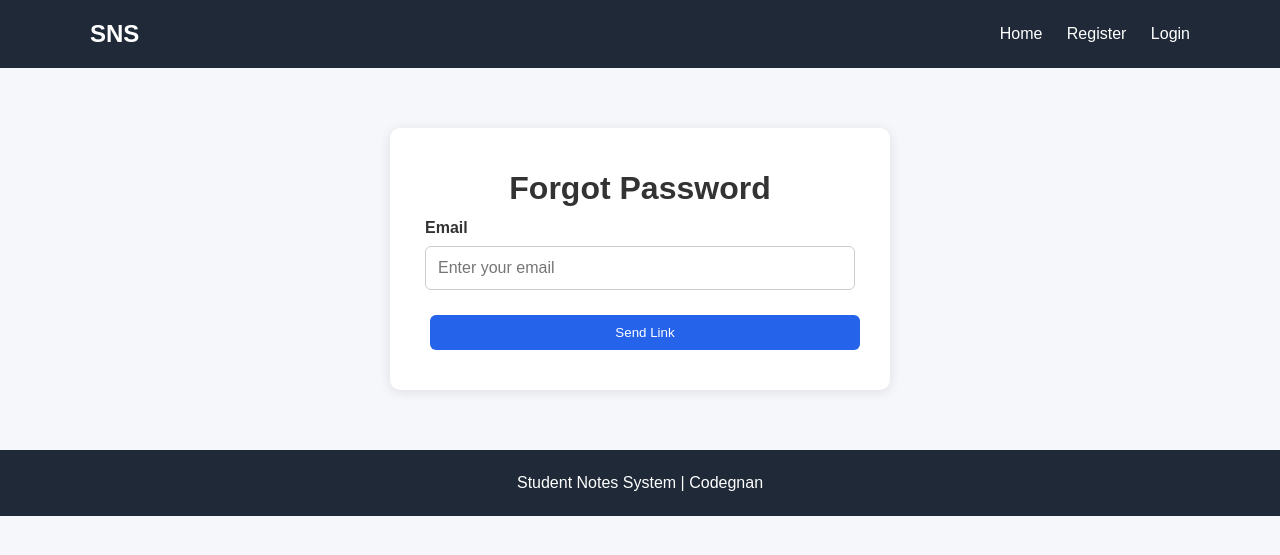
After one commit to saketh-26/PFS-VSP-004-Flask, a Flask app: template SNM-Project-Template/templates/forgot_password.html in a window 1280 px wide. The commit adds this page. Shown: the top 555 px of the page. Run offline with Flask 3, Linux system fonts and the light colour scheme; the template is opened without the code that fills it, so the values that code supplies are empty.

Commit message:
ForgotPassword

```diff
--- /dev/null
+++ b/SNM-Project-Template/templates/forgot_password.html
@@ -0,0 +1,33 @@
+{% extends "base.html" %}
+{% block title %}
+Forgot Password - SNS
+{% endblock %}
+{% block content %}
+<div class="form-container">
+    <h1>Forgot Password</h1>
+    <form
+        method="POST"
+        action="{{ url_for('forgot_password') }}"
+    >
+        <div class="form-group">
+            <label for="email">
+                Email
+            </label>
+            <input
+                type="email"
+                id="email"
+                name="email"
+                placeholder="Enter your email"
+                required
+            >
+        </div>
+        <button
+            type="submit"
+            class="btn btn-primary full-width"
+        >
+            Send Link
+        </button>
+    </form>
+</div>
+
+{% endblock %}
```
Also changed, not shown: SNM-Project-Template/templates/login.html (+6 -5 lines).
